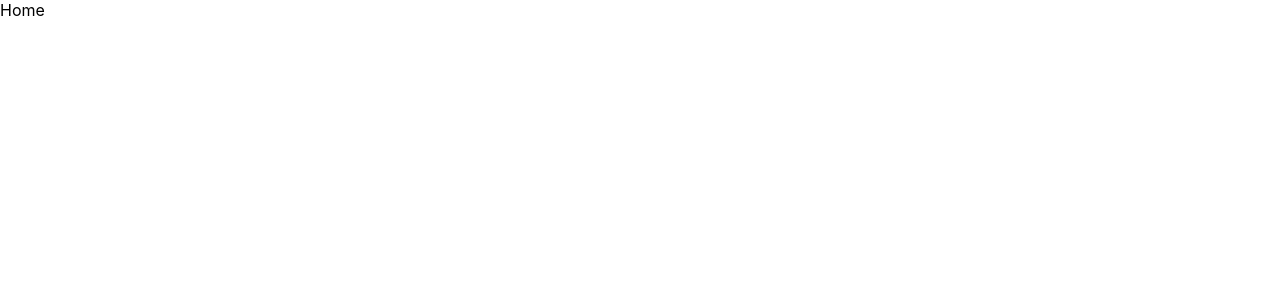
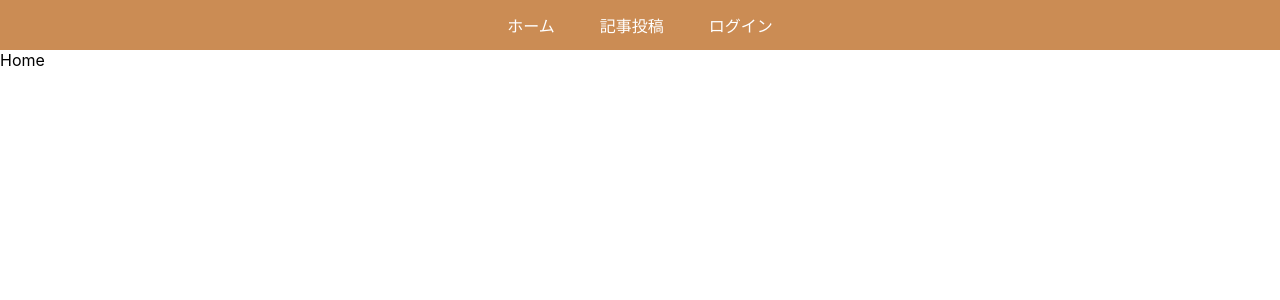
Before and after one commit to y-komurasaki/blog-with-react-and-firebase, a React (Create React App) app: page / in a window 1280 px wide. Shown: the top 300 px of the page. Built offline with nearby package versions, Linux system fonts and the light colour scheme.

Commit message:
Navbarの設置

```diff
--- a/src/App.js
+++ b/src/App.js
@@ -4,11 +4,13 @@
 import CreatePost from './components/CreatePost';
 import Login from './components/Login';
 import Logout from './components/Logout';
+import Navbar from './components/Navbar';
 
 
 function App() {
   return (
     <Router>
+      <Navbar />
       <Routes>
         <Route path="/" element={<Home />}></Route>
         <Route path="/createpost" element={<CreatePost />}></Route>
--- /dev/null
+++ b/src/components/Navbar.css
@@ -0,0 +1,18 @@
+nav {
+  display: flex;
+  justify-content: center;
+  align-items: center;
+  height: 50px;
+  background-color: #cb8c54;
+  gap: 45px;
+}
+
+nav a {
+  text-decoration: none;
+  color: white;
+  transition: all 0.3s;
+}
+
+nav a:hover {
+  color: cadetblue;
+}
--- /dev/null
+++ b/src/components/Navbar.js
@@ -0,0 +1,15 @@
+import React from 'react';
+import { Link } from "react-router-dom";
+import "./Navbar.css";
+
+const Navbar = () => {
+  return (
+    <nav>
+      <Link to="/">ホーム</Link>
+      <Link to="/createpost">記事投稿</Link>
+      <Link to="/login">ログイン</Link>
+    </nav>
+  )
+}
+
+export default Navbar;
```
